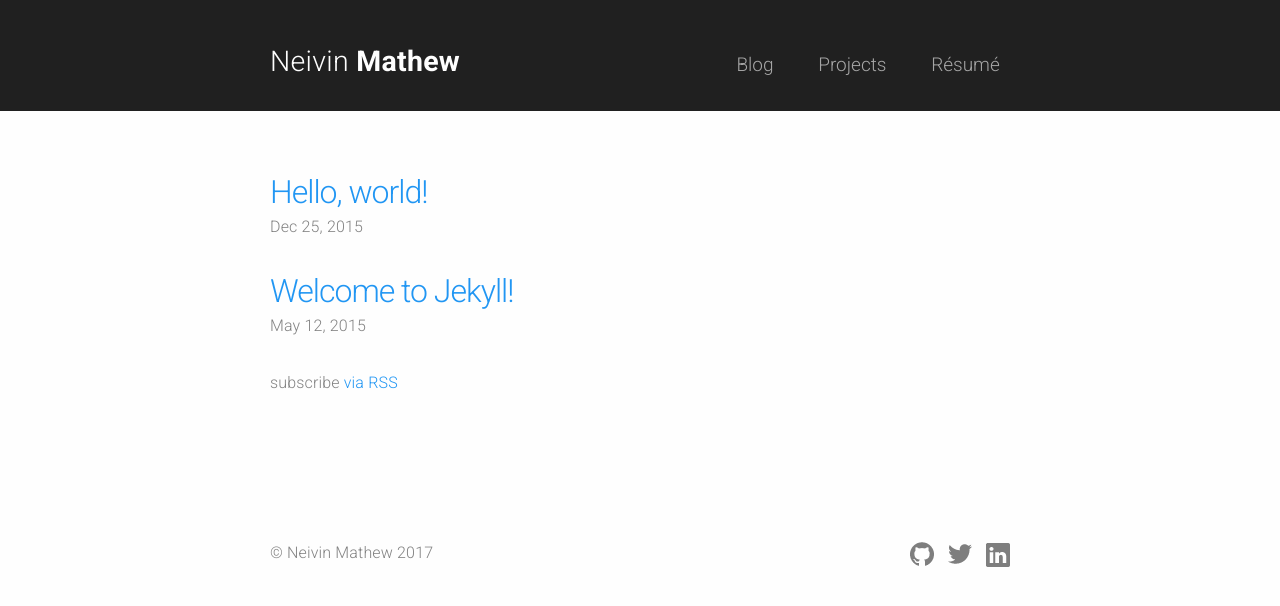
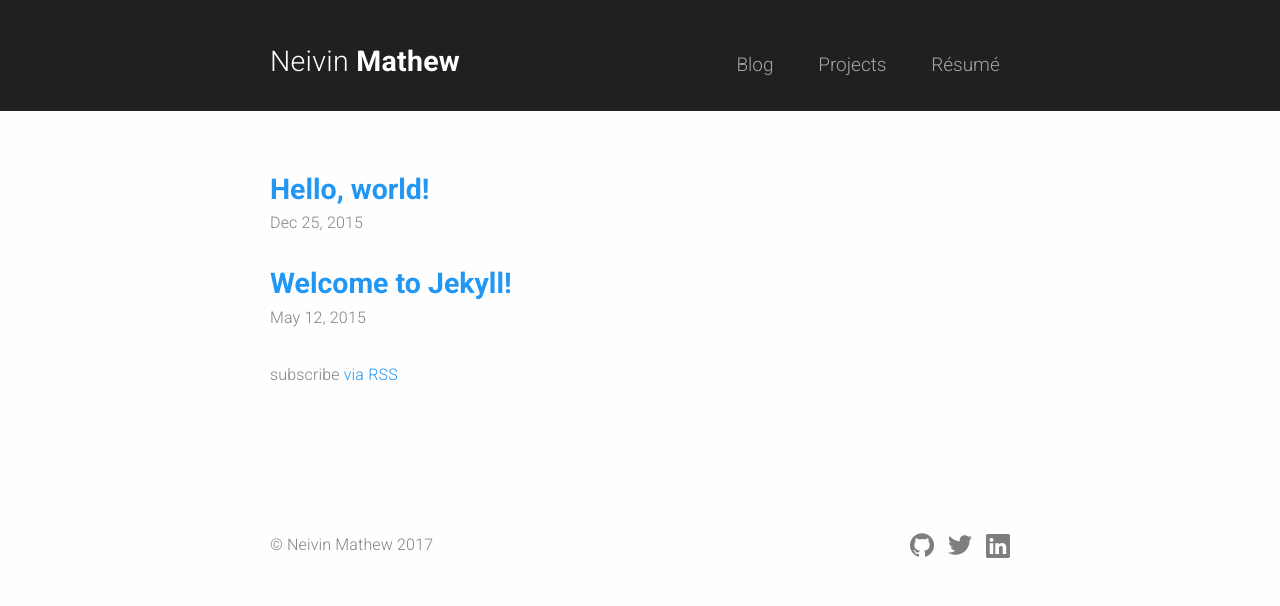
Before and after one commit to neivin/neivin.github.io, a Jekyll site: the page built from blog/index.html, in a window 1280 px wide. Shown: the top 606 px of the page. Built offline with Jekyll 4.4.1, drawn with Linux system fonts in a browser that asks for light colours.

Commit message:
change post title font size

```diff
--- a/_sass/_layout.scss
+++ b/_sass/_layout.scss
@@ -340,8 +340,8 @@
 
 .post-link {
     display: block;
-    font-size: 24px;
-    font-weight:500;
+    font-size: 1em;
+    font-weight:700;
 }
 
 
@@ -355,9 +355,8 @@
 
 .post-title {
     font-family: $base-font-family;
-    font-size: 32px;
-    font-weight: 400;
-    letter-spacing: -1px;
+    font-size: 1.5em;
+    font-weight: 700;
     line-height: 1.2;
     margin-bottom: 0px;
 
```
Also changed, not shown: 1 other file.
